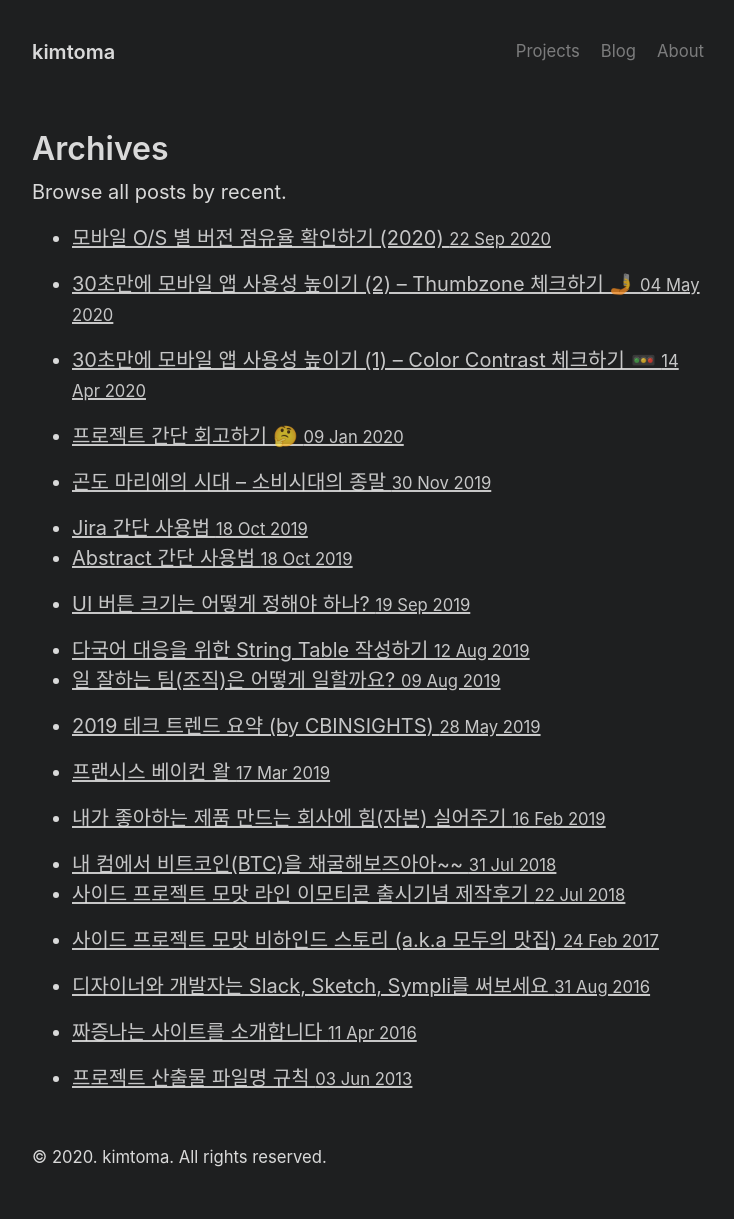
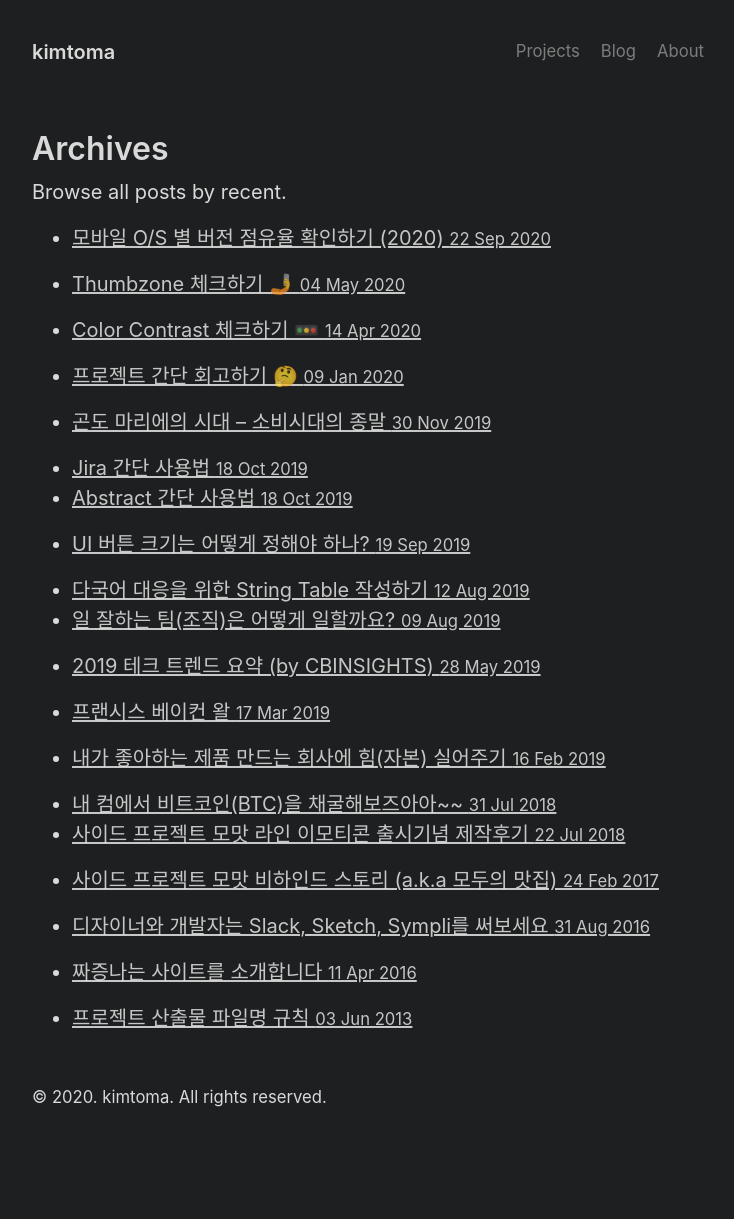
Before and after one commit to kimtoma/kimtoma.github.io, a Jekyll site: the page built from archive.md, in a window 1280 px wide. Shown: the whole page, without its empty margins (272-1006 px from the left). Built offline with Jekyll 4.4.1, drawn with Linux system fonts in a browser that asks for light colours; after the commit the page ends 1159 px from its top, so only the background shows below that.

Commit message:
post update

```diff
--- a/_posts/2020-04-14-ui-color-contrast-check.md
+++ b/_posts/2020-04-14-ui-color-contrast-check.md
@@ -1,6 +1,6 @@
 ---
 layout: post
-title: 30초만에 모바일 앱 사용성 높이기 (1) – Color Contrast 체크하기 🚥
+title: Color Contrast 체크하기 🚥
 
 ---
 
--- a/_posts/2020-05-04-ui-thumbzone-check.md
+++ b/_posts/2020-05-04-ui-thumbzone-check.md
@@ -1,6 +1,6 @@
 ---
 layout: post
-title: 30초만에 모바일 앱 사용성 높이기 (2) – Thumbzone 체크하기 🤳
+title: Thumbzone 체크하기 🤳
 
 
 ---
```
Also changed, not shown: 1 other file.
